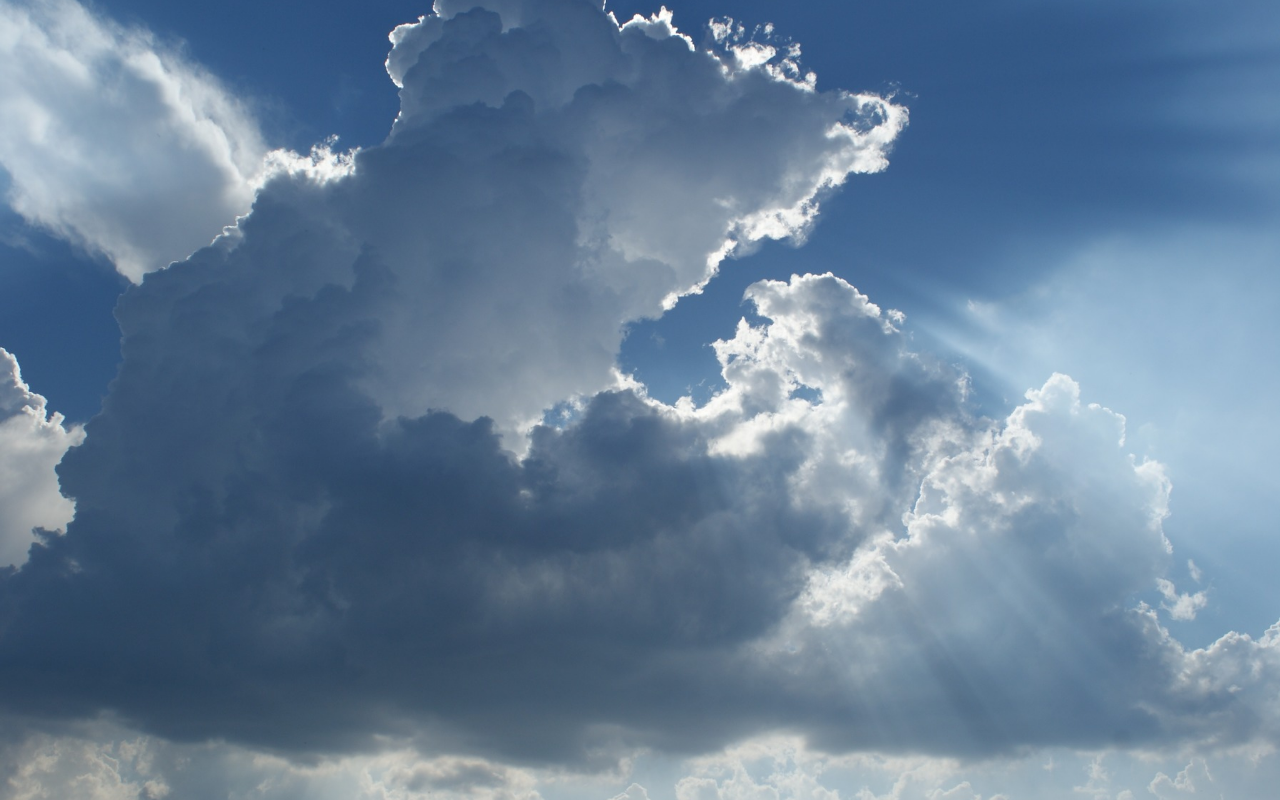
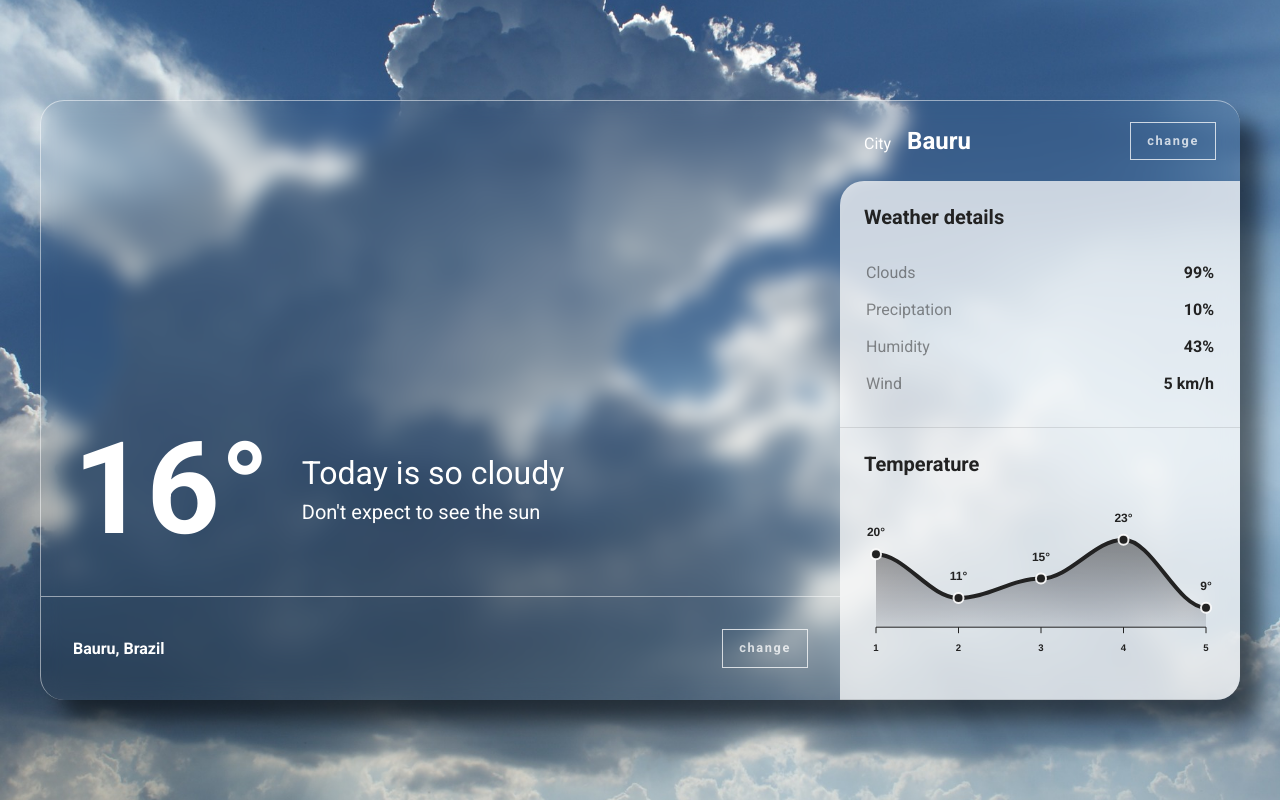
Before and after one commit to deivisondc/weather-builders, a Next.js app: page / in a window 1280 px wide. Built offline with nearby package versions, Linux system fonts and the light colour scheme.

Commit message:
add dashboard into main page

```diff
--- a/src/pages/index.tsx
+++ b/src/pages/index.tsx
@@ -1,4 +1,6 @@
 import Image from 'next/image';
+
+import Dashboard from '../components/Dashboard';
 
 import styles from '../styles/Home.module.scss';
 
@@ -12,8 +14,11 @@ export default function Home() {
           layout="fill"
           objectFit="cover"
           quality={100}
-      />
-    </div>
+        />
+      </div>
+      <div className={styles.wrapper}>
+        <Dashboard />
+      </div>
     </>
   );
 }
```
